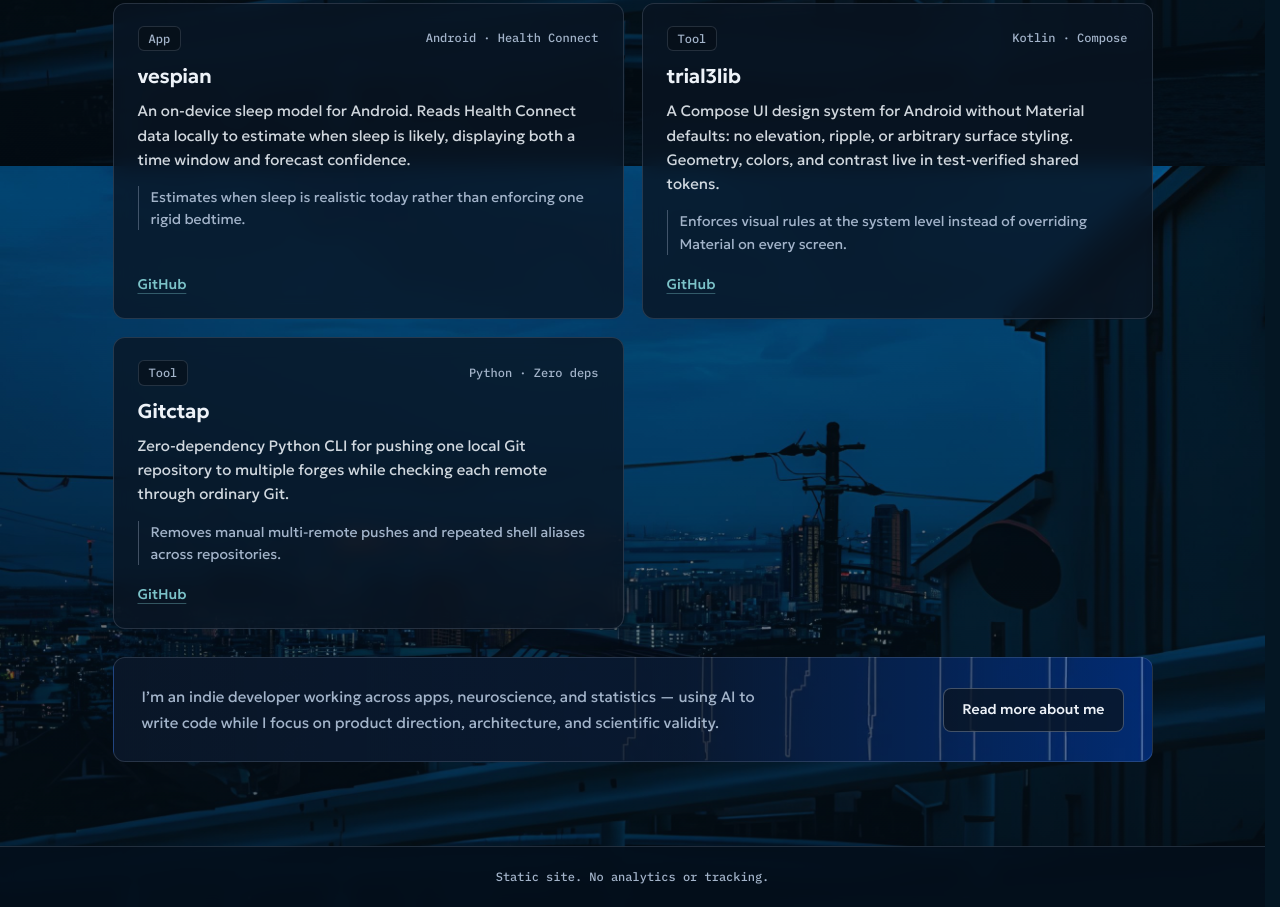
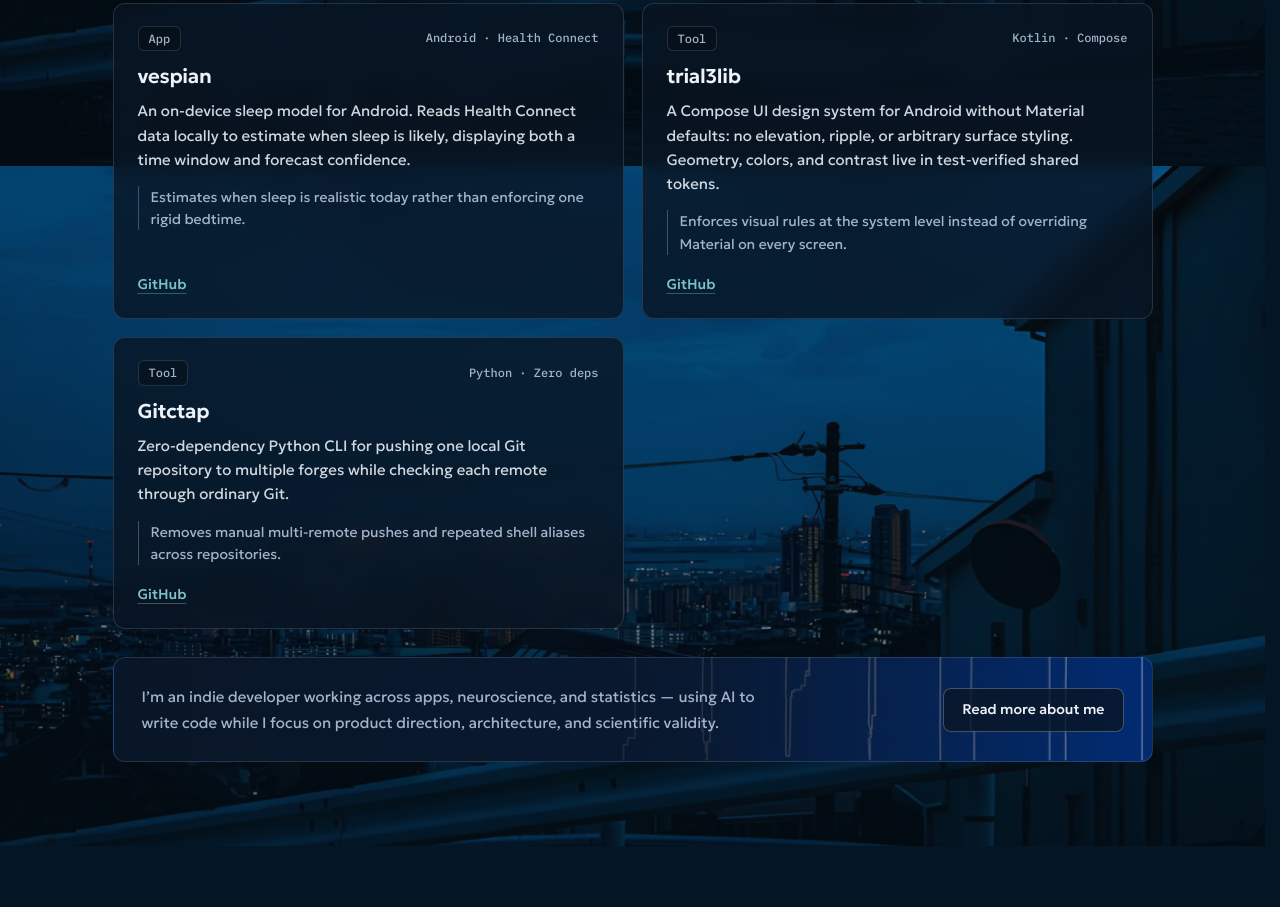
Before and after one commit to d1d2dopamine/d1d2dopamine.github.io, a plain HTML site: page index.html in a window 1280 px wide. Shown: the part 1434-2341 px from the top of the page. After the commit the page ends 2280 px from the top, so only its background shows below. Drawn offline with Linux system fonts and the light colour scheme.

Commit message:
Remove bottom footer bar

```diff
--- a/index.html
+++ b/index.html
@@ -165,11 +165,6 @@
       </div>
     </section>
   </main>
-  <footer class="site-footer">
-    <div class="container footer-inner">
-      <span class="footer-note">Static site. No analytics or tracking.</span>
-    </div>
-  </footer>
   <script src="site.js?v=v3" defer></script>
 </body>
 </html>
--- a/styles.css
+++ b/styles.css
@@ -820,30 +820,6 @@ main {
   color: var(--muted);
 }
 
-/* Footer */
-.site-footer {
-  border-top: 1px solid var(--border);
-  background: var(--bg-deep);
-  backdrop-filter: blur(8px);
-  -webkit-backdrop-filter: blur(8px);
-  padding: 20px 0;
-  margin-top: auto;
-}
-
-.footer-inner {
-  display: flex;
-  align-items: center;
-  justify-content: center;
-  font-size: 13px;
-  color: var(--muted);
-}
-
-.footer-note {
-  font-family: var(--mono);
-  font-size: 12px;
-  color: var(--muted);
-}
-
 @media (max-width: 860px) {
   .flagship {
     grid-template-columns: 1fr;
```
Also changed, not shown: about-ru.html (+0 -5 lines), about.html (+0 -5 lines), projects-ru.html (+0 -5 lines), projects.html (+0 -5 lines), ru.html (+0 -5 lines), 1 other file.
